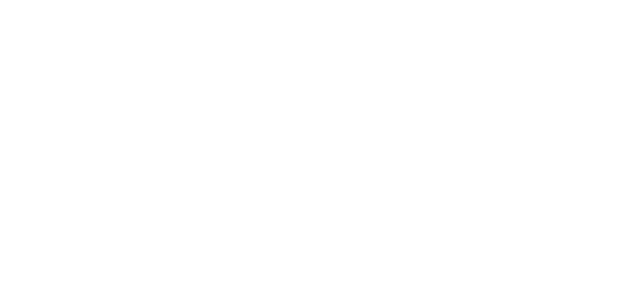
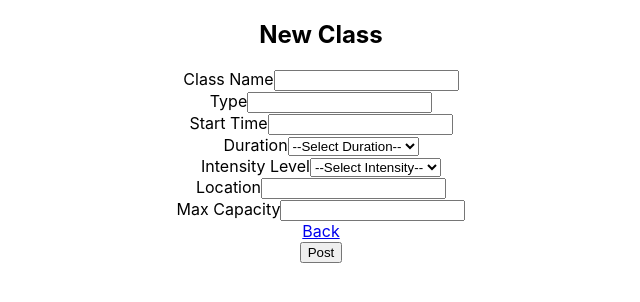
Before and after one commit to ft-anywhere-fitness-3/front-end, a React (Create React App) app in the folder ft-anywhere-fitness-3/: page /class-form in a window 1280 px wide. Shown: the top 302 px of the page, without its empty margins (319-959 px from the left). Built offline with nearby package versions, Linux system fonts and the light colour scheme.

Commit message:
created a basic path to lead to creating a new class as an instructor. Nothing has real function yet.

```diff
--- a/ft-anywhere-fitness-3/package.json
+++ b/ft-anywhere-fitness-3/package.json
@@ -11,6 +11,7 @@
     "react-dom": "^17.0.2",
     "react-router-dom": "^5.3.0",
     "react-scripts": "4.0.3",
+    "react-time-picker": "^4.4.1",
     "styled-components": "^5.3.1",
     "web-vitals": "^1.1.2"
   },
--- a/ft-anywhere-fitness-3/src/App.js
+++ b/ft-anywhere-fitness-3/src/App.js
@@ -2,6 +2,8 @@
 import { Route, Switch } from 'react-router';
 
 import './App.css';
+import ClassForm from './components/ClassForm';
+import Instructor from './components/Instructor';
 import Signup from './components/Signup';
 
 function App() {
@@ -9,6 +11,9 @@
     <div>
       <Switch>
         <Route path='/signup' component={Signup} />
+        {/* These routes will need to be made into private routes eventually */}
+        <Route path='/instructor' component={Instructor} />
+        <Route path='/class-form' component={ClassForm} />
       </Switch>
     </div>
   );
--- /dev/null
+++ b/ft-anywhere-fitness-3/src/components/ClassForm.js
@@ -0,0 +1,112 @@
+import React, { useState } from 'react';
+import axios from 'axios';
+import { Link } from 'react-router-dom'
+import { useHistory } from 'react-router';
+
+import StyledClassForm from '../styledComponents/StyledClassForm';
+
+const initialState = {
+    name: '',
+    type: '',
+    startTime: '',
+    duration: '',
+    intensity: '',
+    location:'',
+    attendeesCount: 0,
+    maxCapacity: ''
+}
+
+const ClassForm = () => {
+    const [classForm, setclassForm] = useState(initialState);
+    const { push } = useHistory();
+
+    const handleChange = (e) => {
+        setclassForm({
+            ...classForm,
+            [e.target.name]: e.target.value
+        })
+    }
+
+    const handleSubmit = (e) => {
+        e.preventDefault();
+        console.log("New Class:", classForm)
+        // axios.post('https://fakeapi.com/api/', classForm)
+        //     .then(res => {
+        //         push('/instructor');
+        //     })
+        //     .catch(err => alert(err))
+    }
+
+	return (
+		<StyledClassForm>
+            <div className='container'>
+                <h2>New Class</h2>
+                <form onSubmit={handleSubmit}>
+
+                    <div className='input-div'>
+                        <label>
+                            Class Name
+                        <input type='text' name='name' id='name' onChange={handleChange} value={classForm.name}/>
+                        </label>
+                    </div>
+                    <div className='input-div'>
+                        <label>
+                            Type
+                        <input type='text' name='type' id='type' onChange={handleChange} value={classForm.type}/>
+                        </label>
+                    </div>
+                    <div className='input-div'>
+                        <label>
+                            Start Time
+                        <input type='text' name='startTime' id='startTime' onChange={handleChange} value={classForm.startTime}/>
+                        </label>
+                    </div>
+                    <div className='input-div'>
+                        <label>
+                            Duration
+                        <select type='text' name='duration' id='duration' onChange={handleChange} value={classForm.duration}>
+                            <option value=''>--Select Duration--</option>
+                            <option value='45 minutes' >45 minutes</option>
+                            <option value='1 hour' >1 hour</option>
+                            <option value='2 hours' >2 hours</option>
+                        </select>
+                        </label>
+                    </div>
+                    <div className='input-div'>
+                        <label>
+                            Intensity Level
+                        <select type='text' name='intensity' id='intensity' onChange={handleChange} value={classForm.intensity}>
+                            <option value=''>--Select Intensity--</option>
+                            <option value='Low Intensity' >Low Intensity</option>
+                            <option value='Medium Intensity' >Medium Intensity</option>
+                            <option value='High Intensity' >High Intensity</option>
+                            <option value='Extreme Intensity' >Extreme Intensity</option>
+                        </select>
+                        </label>
+                    </div>
+                    <div className='input-div'>
+                        <label>
+                            Location
+                        <input type='text' name='location' id='location' onChange={handleChange} value={classForm.location}/>
+                        </label>
+                    </div>
+                    <div className='input-div'>
+                        <label>
+                            Max Capacity
+                        <input type='text' name='maxCapacity' id='maxCapacity' onChange={handleChange} value={classForm.maxCapacity}/>
+                        </label>
+                    </div>
+
+                    <div className='input-div'>
+                        <Link to='/instructor' className='button'>Back</Link>
+                    </div>
+                    <div className='input-div'>
+                        <button className='button'>Post</button>
+                    </div>
+                </form>
+            </div>
+		</StyledClassForm>
+	)
+}
+
+export default ClassForm;
--- /dev/null
+++ b/ft-anywhere-fitness-3/src/components/Instructor.js
@@ -0,0 +1,22 @@
+import React, { useState } from "react";
+import axios from "axios";
+import { Link } from "react-router-dom";
+import { useHistory } from "react-router";
+
+import StyledInstructor from "../styledComponents/StyledInstructor";
+
+const Instructor = () => {
+    const [classes, setClasses] = useState([]);
+    const { push } = useHistory();
+
+
+    return (
+        <StyledInstructor>
+            <div className='container' >
+                <Link to='./class-form'> Post a Class </Link>
+            </div>
+        </StyledInstructor>
+    )
+}
+
+export default Instructor;
--- a/ft-anywhere-fitness-3/src/components/Signup.js
+++ b/ft-anywhere-fitness-3/src/components/Signup.js
@@ -1,6 +1,6 @@
 import React, { useState } from "react";
+import axios from "axios";
 import { Link } from 'react-router-dom'
-import axios from "axios";
 import { useHistory } from "react-router";
 
 import StyledSignup from "../styledComponents/StyledSignup";
@@ -30,31 +30,38 @@
 
     const handleSubmit = (e) => {
         e.preventDefault();
-        axios.post('https://fakeapi.com/api/', credentials)
-            .then(res => {
-                push('/login');
-            })
-            .catch(err => alert(err))
+        console.log("New User:", credentials)
+
+        // axios.post('https://fakeapi.com/api/', credentials)
+        //     .then(res => {
+        //         push('/login');
+        //     })
+        //     .catch(err => alert(err))
     }
 
 	return (
 		<StyledSignup>
-            <div className='content-div'>
-                <div className='form-div'>
+            <div className='container'>
                 <h2>Sign up</h2>
                 <form onSubmit={handleSubmit}>
+
                     <div className='input-div'>
-                            <span>Name</span>
+                        <label>
+                            Name
                         <input type='text' name='name' id='name' onChange={handleChange} value={credentials.name}/>
+                        </label>
                     </div>
                     <div className='input-div'>
-                            <span>Email</span>
+                        <label>
+                            Email
                         <input type='email' name='email' id='email' onChange={handleChange} value={credentials.email}/>
+                        </label>
                     </div>
-
                     <div className='input-div'>
-                            <span>Password</span>
+                        <label>
+                            Password
                         <input type='password' name='password' id='password' onChange={handleChange} value={credentials.password}/>
+                        </label>
                     </div>
                     <div>
                         <label><input onChange={handleChange} type='checkbox' name='instructor' value={isInstructor} /> Instructor? </label>
@@ -62,11 +69,11 @@
                     <div className='input-div'>
                         <button className='button'>Sign up</button>
                     </div>
+
                     <div className='input-div'>
                         <p>Already have an account? <Link to='/login'>Login</Link></p>
                     </div>
                 </form>
-                </div>
             </div>
 		</StyledSignup>
 	)
--- /dev/null
+++ b/ft-anywhere-fitness-3/src/styledComponents/StyledClassForm.js
@@ -0,0 +1,7 @@
+import styled from "styled-components";
+
+const StyledClassForm = styled.div`
+    text-align: center;
+`
+
+export default StyledClassForm;
--- /dev/null
+++ b/ft-anywhere-fitness-3/src/styledComponents/StyledInstructor.js
@@ -0,0 +1,7 @@
+import styled from "styled-components";
+
+const StyledInstructor = styled.div`
+    text-align: center;
+`
+
+export default StyledInstructor;
```
Also changed, not shown: 1 other file (tests, documents, lock files or other folders). Lines whose indentation alone changed are shown as unchanged.
